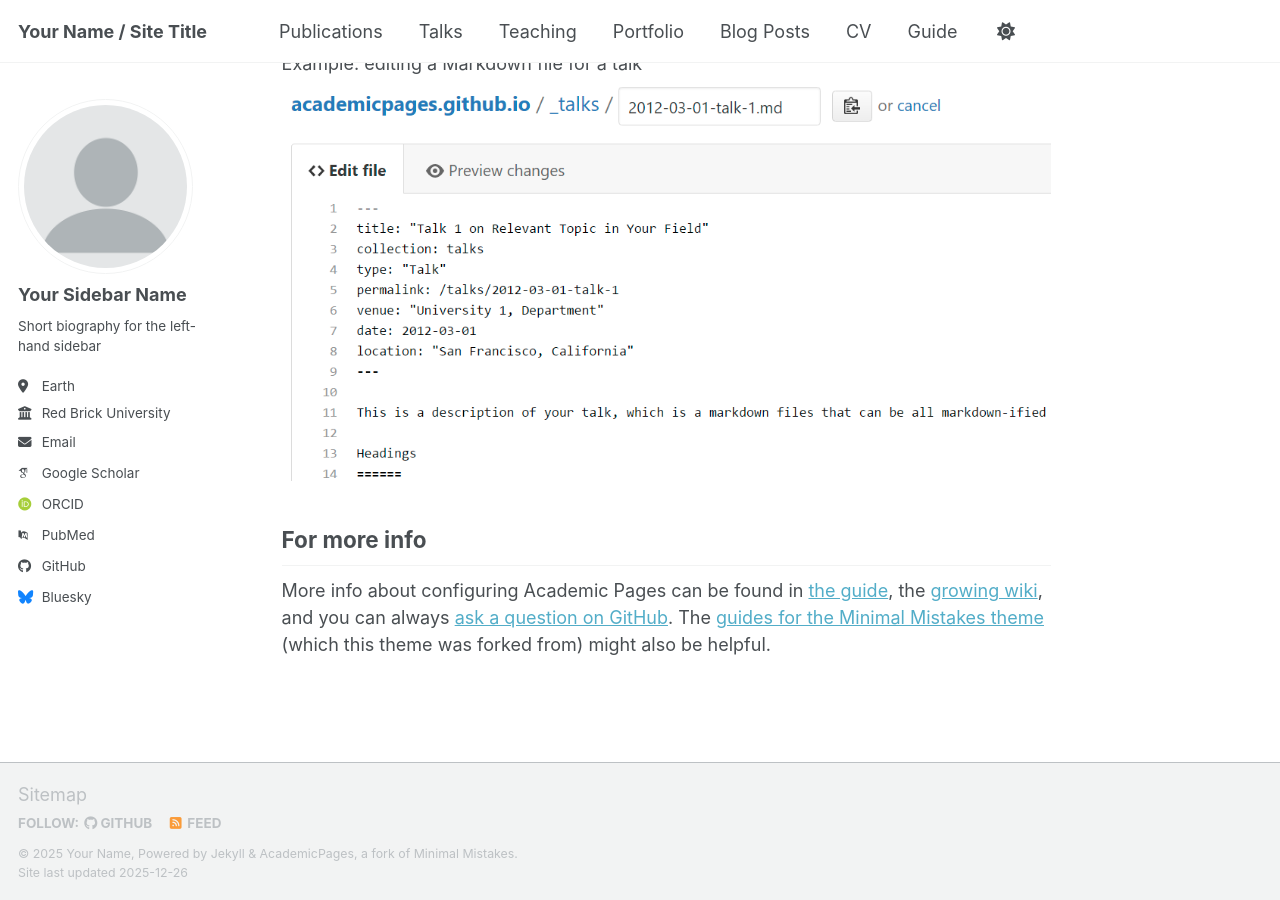
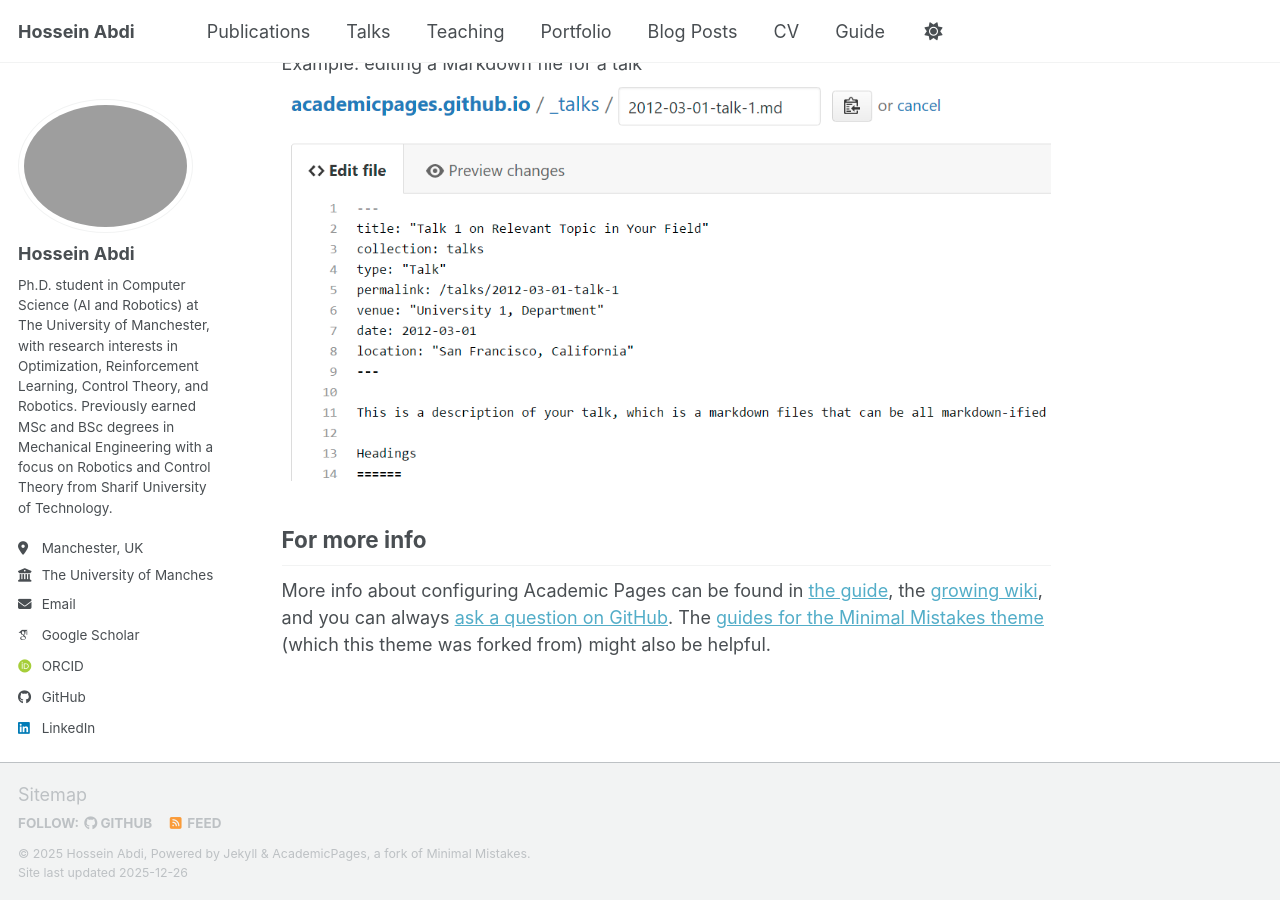
Before and after one commit to Hossein-Abdi/Hossein-Abdi.github.io, a Jekyll site: the page built from _pages/about.md, in a window 1280 px wide and 900 px high, scrolled down 2718 px. Built offline with Jekyll 4.4.1, drawn with Linux system fonts in a browser that asks for light colours; some web fonts are replaced; a script bundle is joined from its source files by our own code; library files that are not in the unit come from our copies.

Commit message:
edit config and add profile

```diff
--- a/_config.yml
+++ b/_config.yml
@@ -9,39 +9,45 @@
 # Basic Site Settings
 locale                   : "en-US"
 site_theme               : "default" # the available themes options are "default", "air", "sunrise", "mint", "dirt" and "contrast"
-title                    : "Your Name / Site Title"
+title                    : "Hossein Abdi"
 title_separator          : "-"
-name                     : &name "Your Name"
-description              : &description "Your Name's academic portfolio"   # Update this with a general description of your site, this is the default if not overridden by a page
-url                      : https://academicpages.github.io # The base hostname & protocol for your site e.g. "https://[your GitHub username].github.io",
+name                     : &name "Hossein Abdi"
+description              : &description "Ph.D. student in Computer Science (AI and Robotics) at The University of Manchester, with research interests
+                                        in Optimization, Reinforcement Learning, Control Theory, and Robotics. Previously earned MSc and BSc
+                                        degrees in Mechanical Engineering with a focus on Robotics and Control Theory from Sharif University of
+                                        Technology."   # Update this with a general description of your site, this is the default if not overridden by a page
+url                      : https://hossein-abdi.github.io # The base hostname & protocol for your site e.g. "https://[your GitHub username].github.io",
                                                            # or if you already have some other page hosted on Github then use "https://[your GitHub username].github.io/[Your Repo Name]"
 baseurl                  : "" # the subpath of your site, e.g. "/blog"
-repository               : "academicpages/academicpages.github.io"
+repository               : "https://github.com/Hossein-Abdi/Hossein-Abdi.github.io.git"
 
 # Site Author - The following control what appear as part of the author content on the side bar.
 #               If a field is blank the icon and link will not appear, otherwise it will be shown.
 #               Additional customization can be done by editing /_includes/author-profile.html
 author:
   # Biographic information
-  avatar           : "profile.png"
-  name             : "Your Sidebar Name"
+  avatar           : "Hossein_Profile.jpg"
+  name             : "Hossein Abdi"
   pronouns         : # example: "she/her"
-  bio              : "Short biography for the left-hand sidebar"
-  location         : "Earth"
-  employer         : "Red Brick University"
+  bio              : "Ph.D. student in Computer Science (AI and Robotics) at The University of Manchester, with research interests
+                      in Optimization, Reinforcement Learning, Control Theory, and Robotics. Previously earned MSc and BSc
+                      degrees in Mechanical Engineering with a focus on Robotics and Control Theory from Sharif University of
+                      Technology."
+  location         : "Manchester, UK"
+  employer         : "The University of Manchester"
   uri              : # URL
-  email            : "none@example.org"
+  email            : "hossein.abdi@manchester.ac.uk"
 
   # Academic websites
   academia         : # URL
   arxiv            : # URL - Update with the correct link to your profile
-  googlescholar    : "https://scholar.google.com/citations?user=PS_CX0AAAAAJ"
+  googlescholar    : "https://scholar.google.com/citations?hl=en&user=zF8QxsEAAAAJ"
   inspire-hep      : # URL
   impactstory      : # URL
-  orcid            : "https://orcid.org/yourorcidurl"
+  orcid            : "https://orcid.org/0009-0000-9427-8828"
   semantic         : # URL
   ssrn             : # URL
-  pubmed           : "https://www.ncbi.nlm.nih.gov/pubmed/?term=john+snow"
+  pubmed           : # "https://www.ncbi.nlm.nih.gov/pubmed/?term=john+snow"
   researchgate     : # URL
   scopus           : # URL
   zotero           : # URL
@@ -51,13 +57,13 @@ author:
   bitbucket        : # Username - Update with your username on the site
   codepen          : # Username
   dribbble         : # Username
-  github           : "academicpages"
+  github           : "Hossein-Abdi"
   kaggle           : # Username
   stackoverflow    : # User number or user number and name (i.e., use "1" or "1/jeff-atwood")
 
   # Social media
   artstation       : # Username
-  bluesky          : "bsky.app" # Replace this with you Bluesky username
+  bluesky          : # "bsky.app" # Replace this with you Bluesky username
   facebook         : # Username
   flickr           : # Username
   foursquare       : # Username
@@ -66,7 +72,7 @@ author:
   keybase          : # Username
   instagram        : # Username
   lastfm           : # Username
-  linkedin         : # Username
+  linkedin         : "hossein-abdi-b7389a116"
   mastodon         : # URL
   medium           : # URL
   pinterest        : # Username
```
Also changed, not shown: 1 other file.
